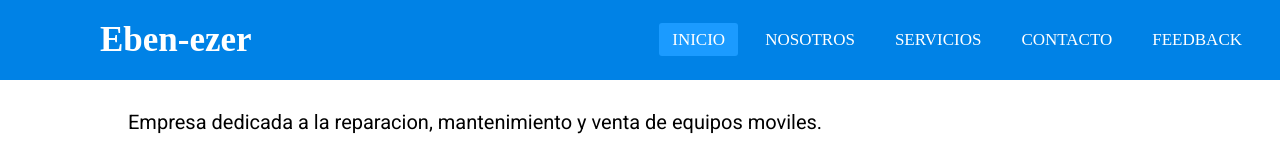
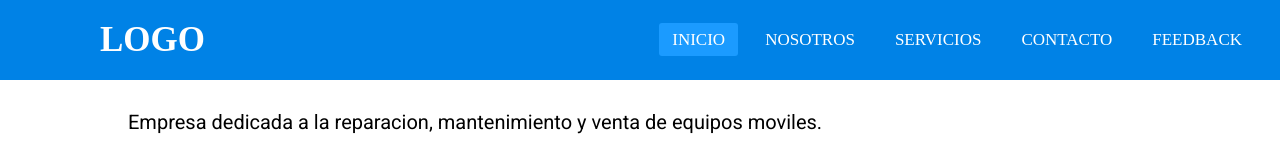
Before and after one commit to FlexSantana/proyectoeben, a plain HTML site: page index.html in a window 1280 px wide. Shown: the top 160 px of the page. Drawn offline with Linux system fonts and the light colour scheme; files whose address does not match are found by name.

Commit message:
Update index.html

```diff
--- a/index.html
+++ b/index.html
@@ -19,7 +19,7 @@
       <label for="check" class="checkbtn">
         <i class="fas fa-bars"></i>
       </label>
-      <label class="logo">Eben-ezer</label>
+      <label class="logo">LOGO</label>
       <ul>
         <li><a class="active" href="#">Inicio</a></li>
         <li><a href="#">Nosotros</a></li>
```
